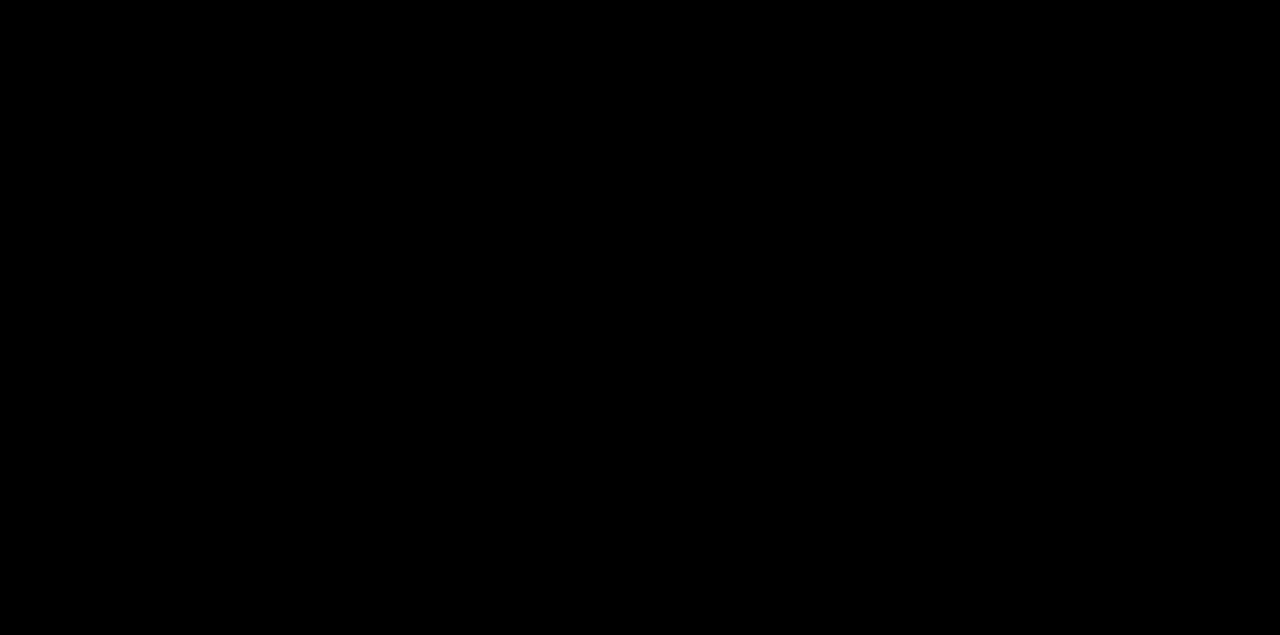
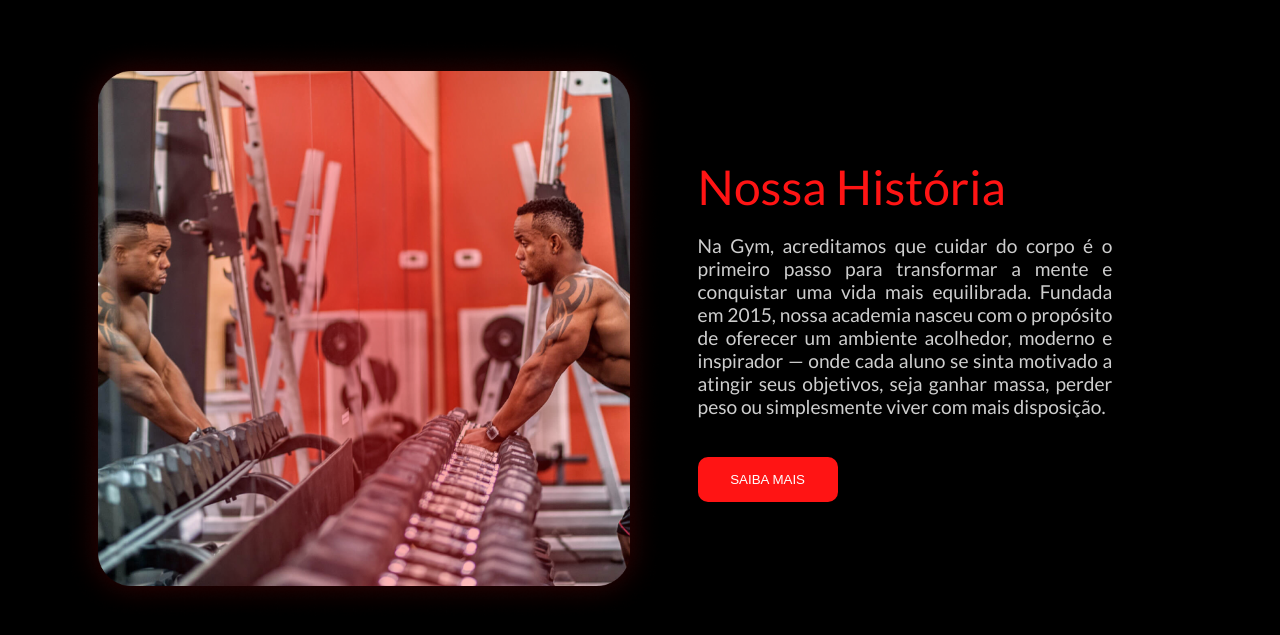
Before and after one commit to gemaquejr/react-gym-app, a React (Create React App) app: page / in a window 1280 px wide. Shown: the part 2771-3406 px from the top of the page. Before the commit the page ends 2496 px from the top, so only its background shows below. Built offline with nearby package versions, Linux system fonts and the light colour scheme; the HTML template or start-up script is replaced by a standard one.

Commit message:
Adiciona componente About
Signed-off-by: Francisco Gemaque <gemaquejr@hotmail.com>

```diff
--- a/src/App.js
+++ b/src/App.js
@@ -3,6 +3,7 @@ import Navbar from "./Components/Navbar";
 import Header from "./Components/Header";
 import Feature from "./Components/Feature";
 import Offer from "./Components/Offer";
+import About from "./Components/About";
 
 function App() {
   return (
@@ -11,6 +12,7 @@ function App() {
       <Header />
       <Feature />
       <Offer />
+      <About />
     </div>
   );
 }
--- /dev/null
+++ b/src/Components/About.jsx
@@ -0,0 +1,24 @@
+import React from "react";
+import aboutimage from '../images/about.png'
+
+function About() {
+    return (
+        <div id="about">
+            <div className="about-image">
+                <img src={aboutimage} alt="" />
+            </div>
+            <div className="about-text">
+                <h1>Nossa História</h1>
+                <p>Na Gym, acreditamos que cuidar do corpo é o primeiro passo para transformar
+                   a mente e conquistar uma vida mais equilibrada. Fundada em 2015,
+                   nossa academia nasceu com o propósito de oferecer um ambiente acolhedor,
+                   moderno e inspirador — onde cada aluno se sinta motivado a atingir seus objetivos,
+                   seja ganhar massa, perder peso ou simplesmente viver com mais disposição.
+                </p>
+                <button>SAIBA MAIS</button>
+            </div>
+        </div>
+    )
+}
+
+export default About;
--- a/src/index.css
+++ b/src/index.css
@@ -328,3 +328,62 @@ nav .menu-btn,
   color: #ffffff;
   border: 2px solid #ff1414;
 }
+
+#about {
+  margin-top: 100px;
+  width: 100%;
+  height: 120vh;
+  box-sizing: border-box;
+  display: flex;
+  align-items: center;
+  justify-content: space-between;
+  padding: 50px 5% 0px 5%;
+  position: relative;
+}
+
+.about-text {
+  width: 45%;
+  color: #fff;
+  list-style: circle;
+  text-align: justify;
+}
+
+.about-text h1 {
+  font-size: 3rem;
+  color: #ff1414;
+  font-weight: 500;
+  margin: 0px;
+  padding: 0px;
+}
+
+.about-text p {
+  width: 80%;
+  font-size: 1.2rem;
+  color: #cecece;
+}
+
+.about-text button {
+  margin-top: 20px;
+  width: 140px;
+  height: 45px;
+  border-radius: 10px;
+  border: none;
+  outline: none;
+  color: #ffffff;
+  background-color: #ff1414;
+}
+
+.about-text button:hover {
+  box-shadow: 5px 10px 30px rgba(255, 2, 2, 0.336);
+  background-color: rgb(0, 0, 0);
+  transition: all ease 0.3s;
+  color: #ffffff;
+}
+
+.about-image {
+  width: 50%;
+}
+
+.about-image img {
+  width: 600px;
+}
```
